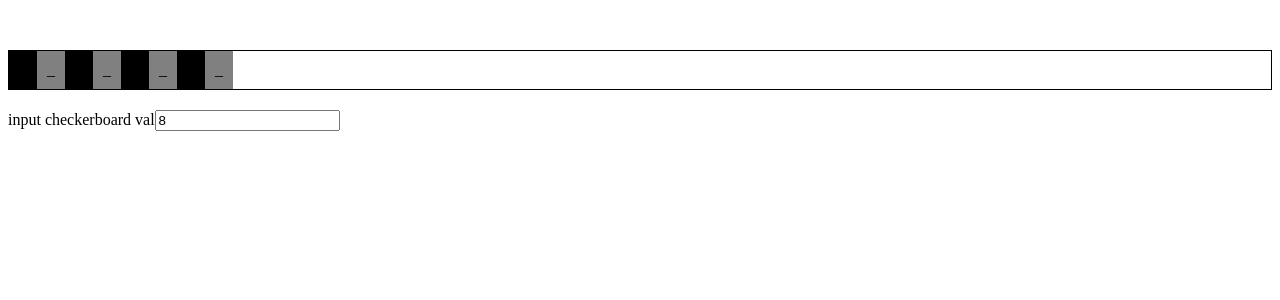
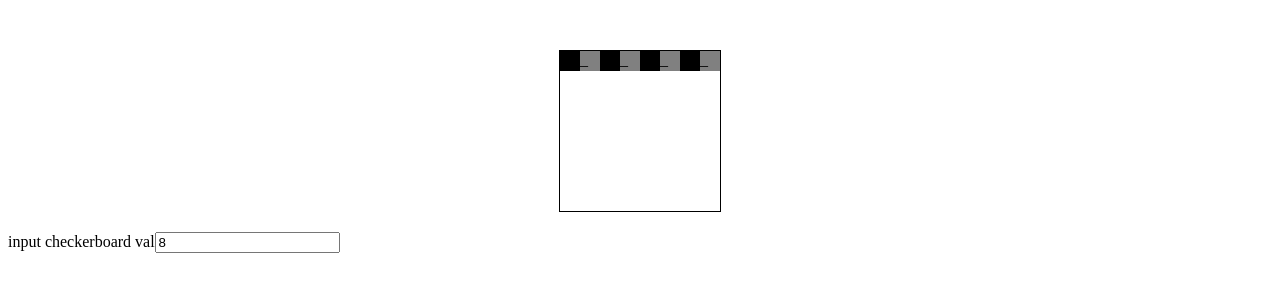
Before and after one commit to JozyL27/drivenApp, a Next.js app: page / in a window 1280 px wide. Shown: the top 300 px of the page. Built offline with nearby package versions, Linux system fonts and the light colour scheme.

Commit message:
board rendering

```diff
--- a/components/Checkerboard.js
+++ b/components/Checkerboard.js
@@ -17,9 +17,9 @@ export default class Checkerboard extends Component {
 
         return arr.map(el => el === '#' ?
         <div className='hash'
-        style={{ backgroundColor: 'black', padding: '10px' }}>#</div>:
+        style={{ backgroundColor: 'black', width: '20px', height: '20px', float: 'left' }}>#</div>:
         <div className='space'
-        style={{ backgroundColor: 'grey', padding: '10px' }}>_</div>)
+        style={{ backgroundColor: 'grey', width: '20px', height: '20px', float: 'left' }}>_</div>)
     }
 
     handleValueChange = (e) => {
@@ -39,7 +39,8 @@ export default class Checkerboard extends Component {
         .boardContainer {
             margin: 50px auto 20px auto;
             border: 1px solid black;
-            display: flex;
+            width: 160px;
+            height: 160px;
         }
       `}</style>
             </>
```
